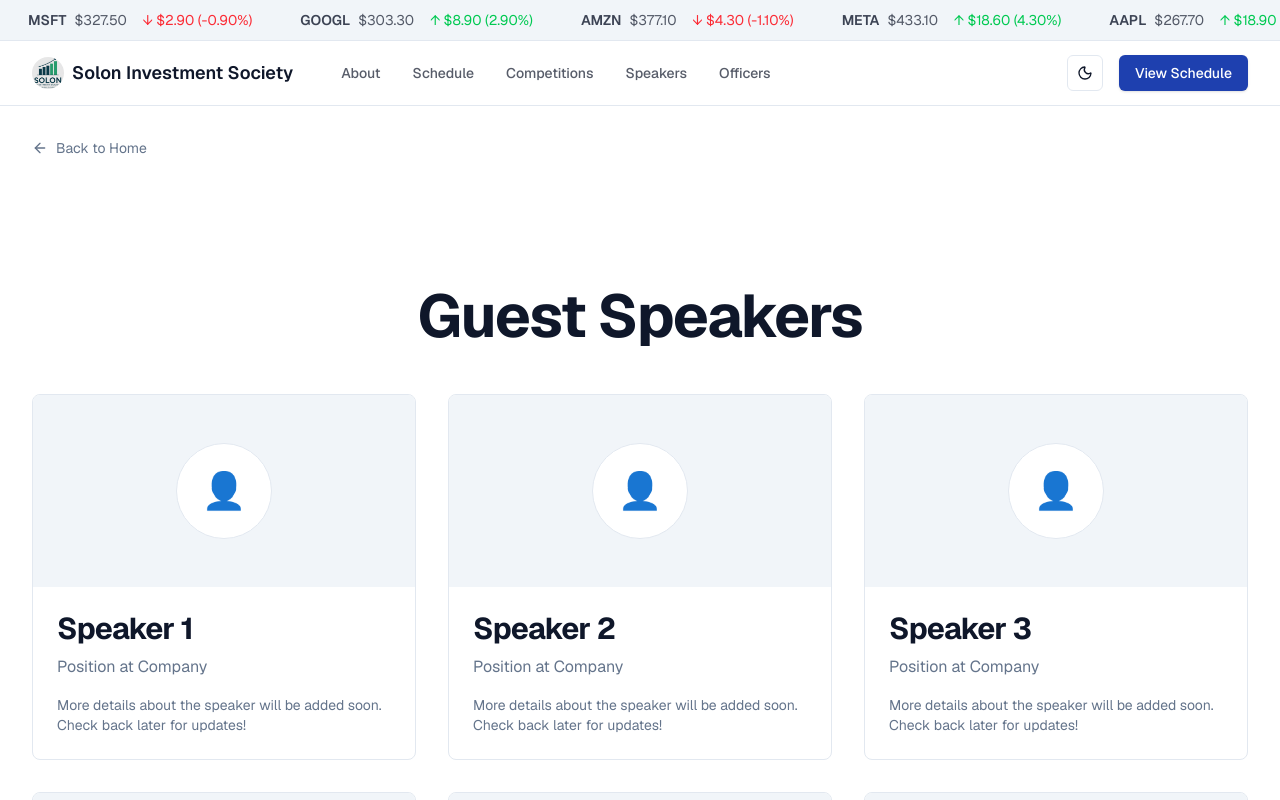
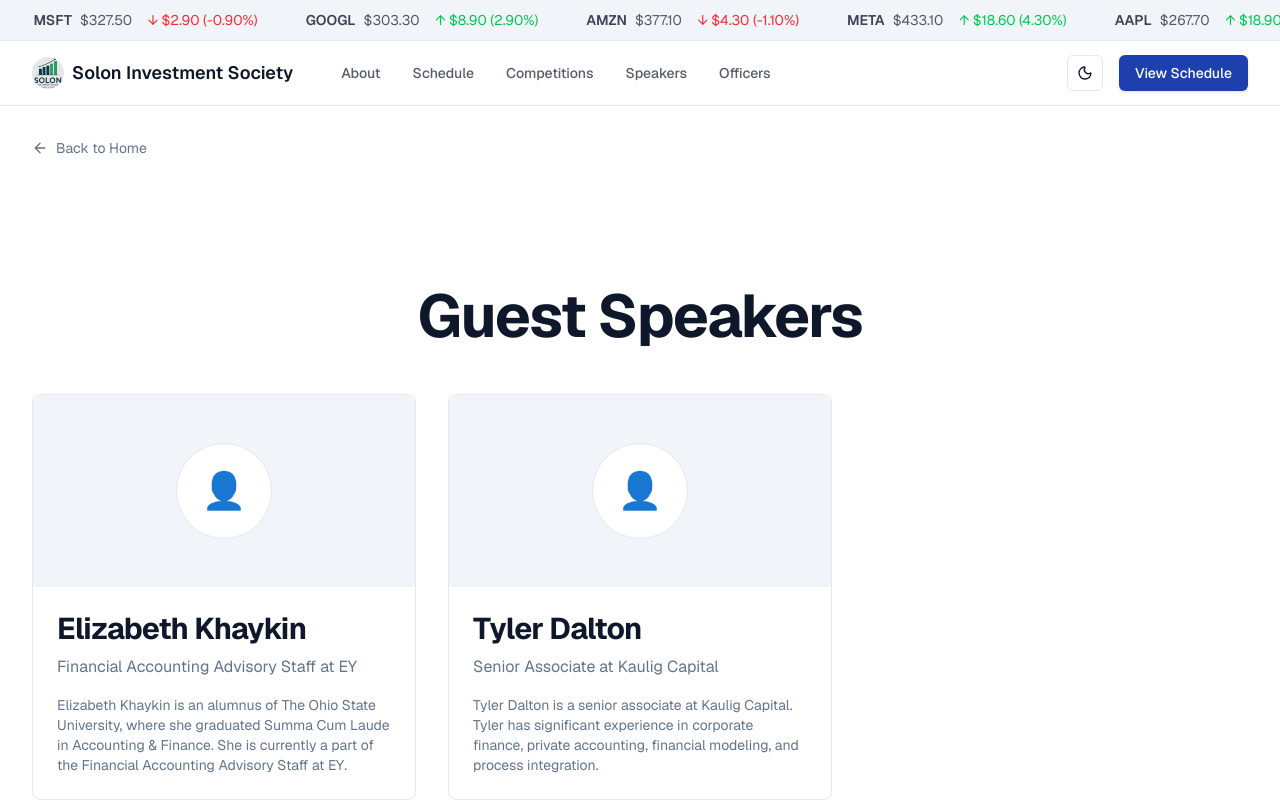
Before and after one commit to dbuldum4/soloninvsociety, a Next.js app in the folder solon-investment-society/: page /speakers in a window 1280 px wide. Shown: the top 800 px of the page. Built offline with nearby package versions, Linux system fonts and the light colour scheme.

Commit message:
add speakers

```diff
--- a/solon-investment-society/src/app/speakers/page.tsx
+++ b/solon-investment-society/src/app/speakers/page.tsx
@@ -5,6 +5,18 @@
 import { ArrowLeft } from 'lucide-react';
 
 export default function SpeakersPage() {
+  const speakers = [
+    {
+      name: 'Elizabeth Khaykin',
+      role: 'Financial Accounting Advisory Staff at EY',
+      bio: 'Elizabeth Khaykin is an alumnus of The Ohio State University, where she graduated Summa Cum Laude in Accounting & Finance. She is currently a part of the Financial Accounting Advisory Staff at EY.',
+    },
+    {
+      name: 'Tyler Dalton',
+      role: 'Senior Associate at Kaulig Capital',
+      bio: 'Tyler Dalton is a senior associate at Kaulig Capital. Tyler has significant experience in corporate finance, private accounting, financial modeling, and process integration.',
+    },
+  ];
   return (
     <div className="min-h-screen bg-background">
       <div className="container mx-auto px-4 py-8">
@@ -22,9 +34,9 @@
         </h1>
 
         <div className="grid grid-cols-1 md:grid-cols-2 lg:grid-cols-3 gap-8">
-          {[1, 2, 3, 4, 5, 6].map((speaker) => (
+          {speakers.map((speaker, index) => (
             <div
-              key={speaker}
+              key={speaker.name ?? index}
               className="border rounded-lg bg-card text-card-foreground overflow-hidden hover:shadow transition-shadow duration-300"
             >
               <div className="h-48 bg-muted flex items-center justify-center">
@@ -33,11 +45,9 @@
                 </div>
               </div>
               <div className="p-6">
-                <h3 className="text-xl font-semibold mb-2">Speaker {speaker}</h3>
-                <p className="text-muted-foreground mb-4">Position at Company</p>
-                <p className="text-sm text-muted-foreground">
-                  More details about the speaker will be added soon. Check back later for updates!
-                </p>
+                <h3 className="text-xl font-semibold mb-2">{speaker.name}</h3>
+                <p className="text-muted-foreground mb-4">{speaker.role}</p>
+                <p className="text-sm text-muted-foreground">{speaker.bio}</p>
               </div>
             </div>
           ))}
```
